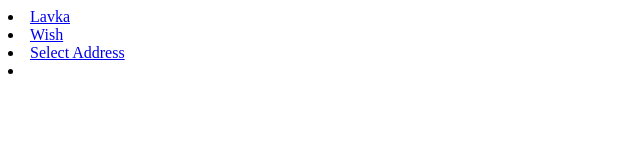
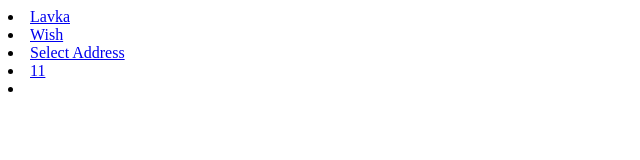
Before and after one commit to kostant/test.page, a plain HTML site: page index.html in a window 1280 px wide. Shown: the full height of the page, 0-640 px from the left. Drawn offline with Linux system fonts and the light colour scheme.

Commit message:
Update index.html

```diff
--- a/index.html
+++ b/index.html
@@ -1,6 +1,8 @@
 <li><a href="yamarket://lavka">Lavka</a>
 <li><a href="yamarket://wishlist">Wish</a>
 <li><a href="yamarket://select-address">Select Address</a>
+
+<li><a href="https://app.adjust.com/vqiqpa9?campaign=1_a&idfa=111&gps_adid=11&campaign_id=1&creative_id=1&publisher_id=1&ya_click_id=1&deeplink=yamarket%3A%2F%2Fproduct%2F662301008&redirect=https%3A%2F%2Fmarket.yandex.ru&redirect_ios=https%3A%2F%2Fapps.apple.com%2Fru%2Fapp%2Fid1369890634">11</a>
 
 <script>
   document.write("<li>" + document.cookie);
```
